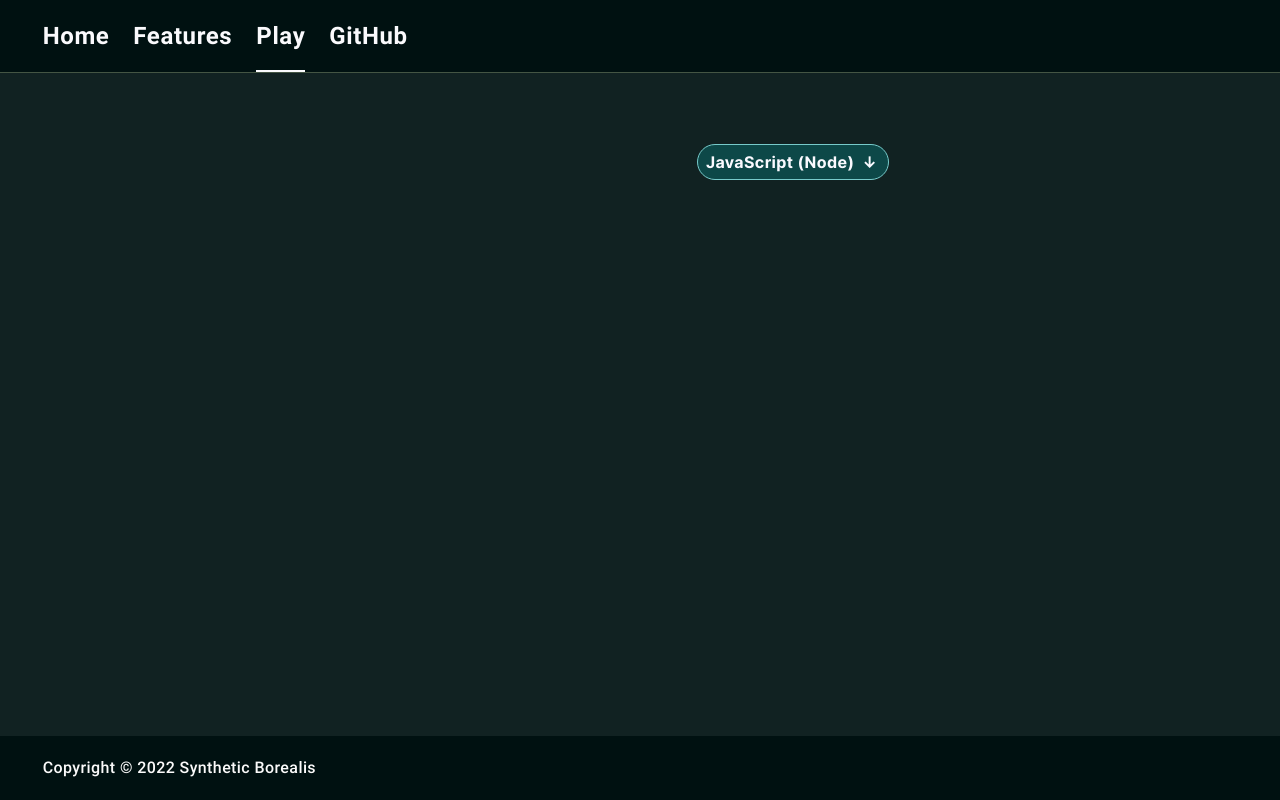
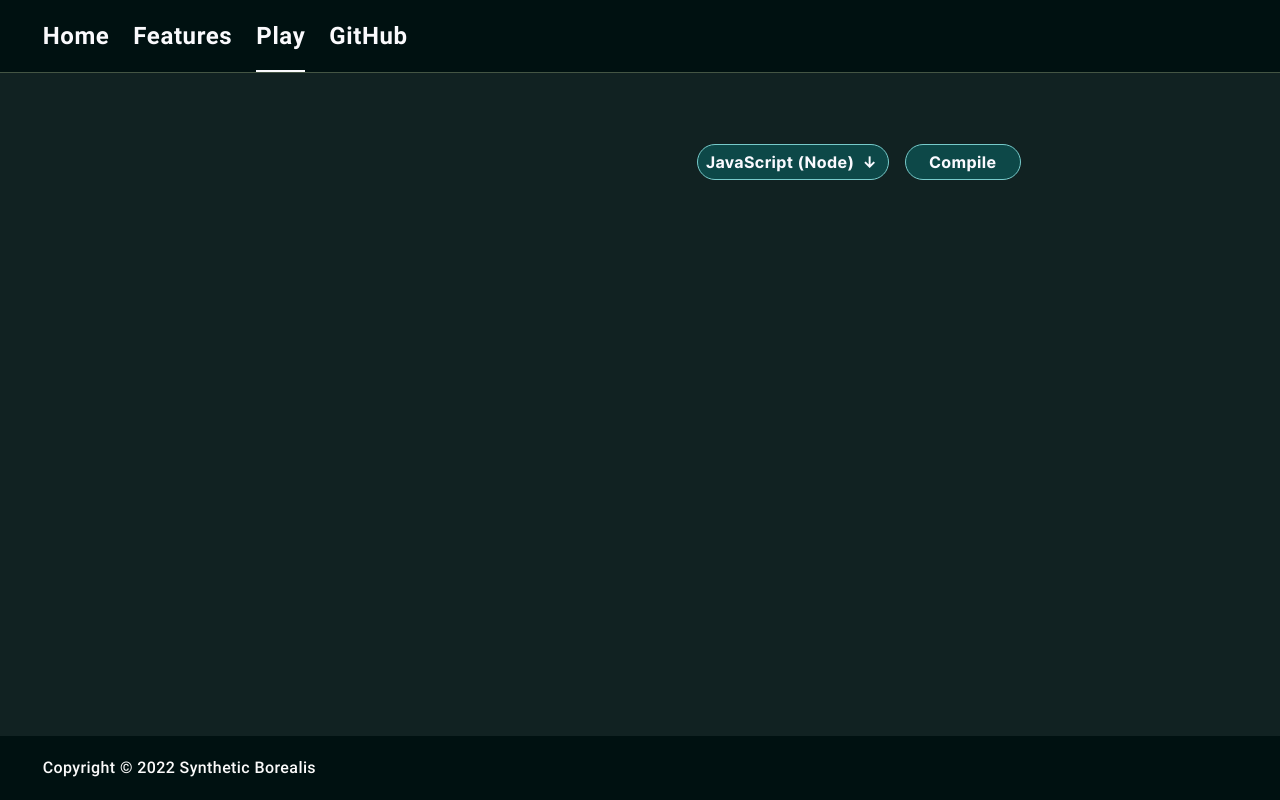
Before and after one commit to synthetic-borealis/hirnfick, a React (Vite) app: page /play in a window 1280 px wide. Built offline with nearby package versions, Linux system fonts and the light colour scheme.

Commit message:
fix: dropdown size

```diff
--- a/src/components/Dropdown.scss
+++ b/src/components/Dropdown.scss
@@ -49,13 +49,13 @@
 
   &__options-wrapper {
     position: absolute;
-    top: calc(100% + 0.25rem);
+    top: calc(100% + 8px);
     border-radius: 10px;
     min-width: 100%;
     min-height: 100%;
     left: 0;
-    border: 1px solid tomato;
-    background-color: #fafafe;
+    border: 1px solid #77CBCB;
+    background-color: #093434;
     padding: 0;
     overflow: hidden;
     display: grid;
@@ -78,8 +78,8 @@
       width: 100%;
       height: 100%;
       border-radius: inherit;
-      background-color: lightgrey;
-      border: 1px solid darkgrey;
+      background-color: #DEFEFE;
+      //border: 1px solid darkgrey;
       cursor: pointer;
     }
 
@@ -89,8 +89,8 @@
       min-height: 20px;
       top: 0;
       border-radius: 10px;
-      background-color: darkcyan;
-      border: 1px solid darkgreen;
+      background-color: #0D4848;
+      border: 1px solid #77CB77;
     }
   }
 
@@ -133,9 +133,11 @@
       font-weight: 500;
     }
 
-    &[aria-selected='true'],
+    &[aria-selected='true'] {
+      background-color: #31725C;
+    }
     &:hover {
-      background-color: paleturquoise;
+      background-color: #31725C;
     }
 
     &:focus {
--- a/src/components/Dropdown.tsx
+++ b/src/components/Dropdown.tsx
@@ -212,7 +212,7 @@ export default function Dropdown({
       const { clientHeight: headerHeight } = headerRef.current;
       const itemHeight = headerHeight + 2;
       const actualDisplayedItems = Math.min(displayedItems as number, options.length);
-      const maxHeight = itemHeight * actualDisplayedItems;
+      const maxHeight = itemHeight * actualDisplayedItems - 1;
       contentRef.current.style.maxHeight = `${maxHeight}px`;
 
       // Scroll until the selected option is in view
--- a/src/index.scss
+++ b/src/index.scss
@@ -15,7 +15,3 @@ body {
   color: #fafafa;
   overflow: hidden;
 }
-
-button, button > * {
-  font-family: 'Roboto', sans-serif;
-}
--- a/src/routes/Play.scss
+++ b/src/routes/Play.scss
@@ -28,4 +28,26 @@
   &__language-dropdown {
     width: 192px;
   }
+
+  &__compile-button {
+    display: flex;
+    outline: none;
+    background-color: #0D4848;
+    border: 1px solid #77cbcb;
+    border-radius: 128px;
+    margin: 0;
+    height: 36px;
+    padding: 7px 23px;
+    cursor: pointer;
+
+    &-caption {
+      font-family: 'Inter', sans-serif;
+      text-align: left;
+      font-size: 1rem;
+      line-height: 1.25em;
+      font-weight: 700;
+      letter-spacing: 0.025em;
+      color: #FAFAFF;
+    }
+  }
 }
--- a/src/routes/Play.tsx
+++ b/src/routes/Play.tsx
@@ -1,15 +1,31 @@
-import React from 'react';
+import React, { useState } from 'react';
 import Dropdown from '../components/Dropdown';
 import OutputLanguage from '../enums/output-language';
 import './Play.scss';
 
 function Play() {
+  const [
+    selectedOutput,
+    setSelectedOutput,
+  ] = useState<OutputLanguage>(OutputLanguage.JavaScriptNode);
+  const handleLanguageChange = (index: number) => {
+    setSelectedOutput(Object.values(OutputLanguage)[index]);
+  };
   return (
     <div className="Play">
       <div className="Play__container">
         <div className="Play__controls" />
         <div className="Play__controls">
-          <Dropdown options={Object.values(OutputLanguage)} className="Play__language-dropdown" />
+          <Dropdown
+            options={Object.values(OutputLanguage)}
+            onSelectOption={handleLanguageChange}
+            className="Play__language-dropdown"
+          />
+          <button type="button" className="Play__compile-button">
+            <span className="Play__compile-button-caption">
+              Compile
+            </span>
+          </button>
         </div>
         <div className="Play__controls" />
         <div className="Play__controls" />
```
Also changed, not shown: package.json (+10 -10 lines), 1 other file (tests, documents, lock files or other folders).
